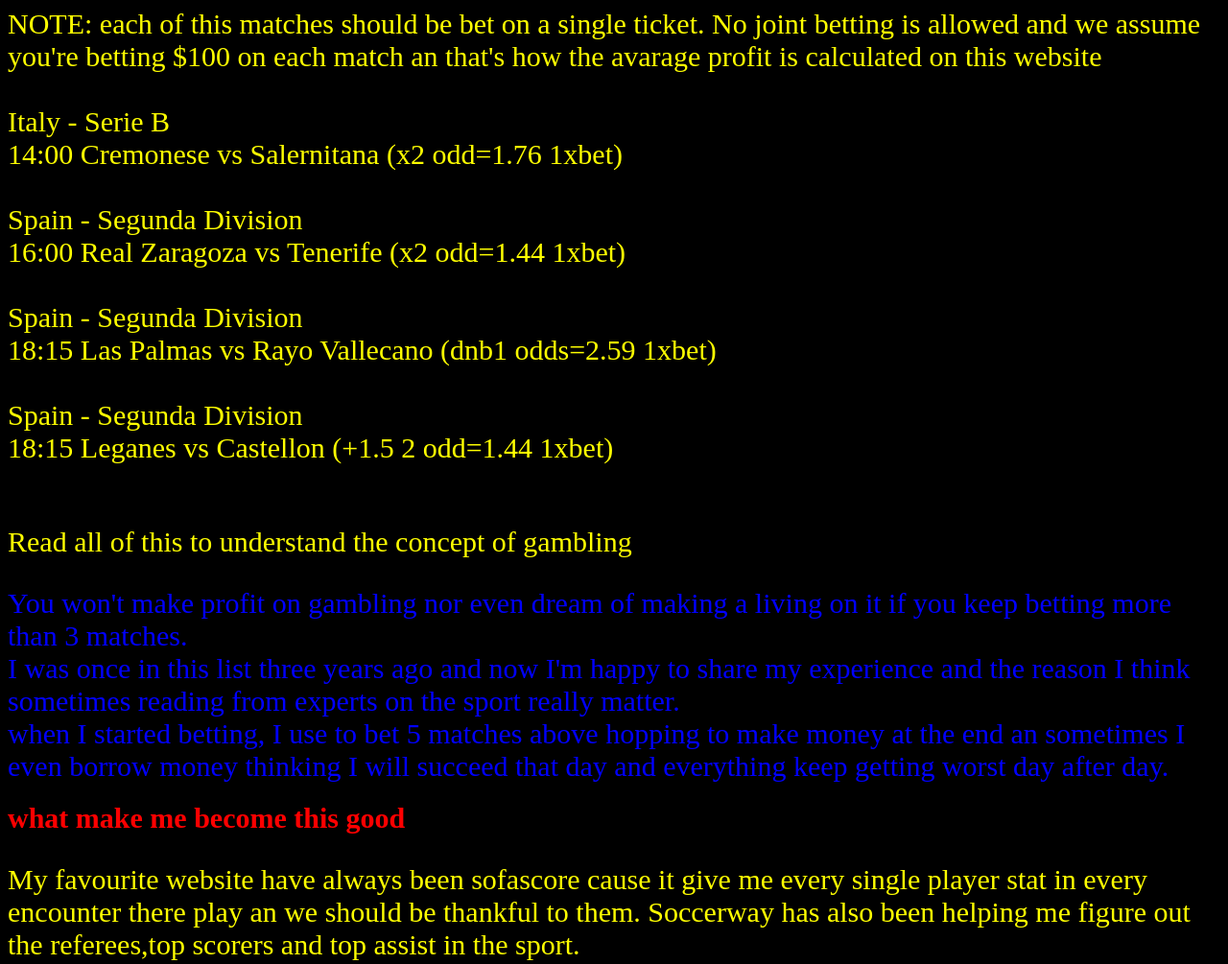
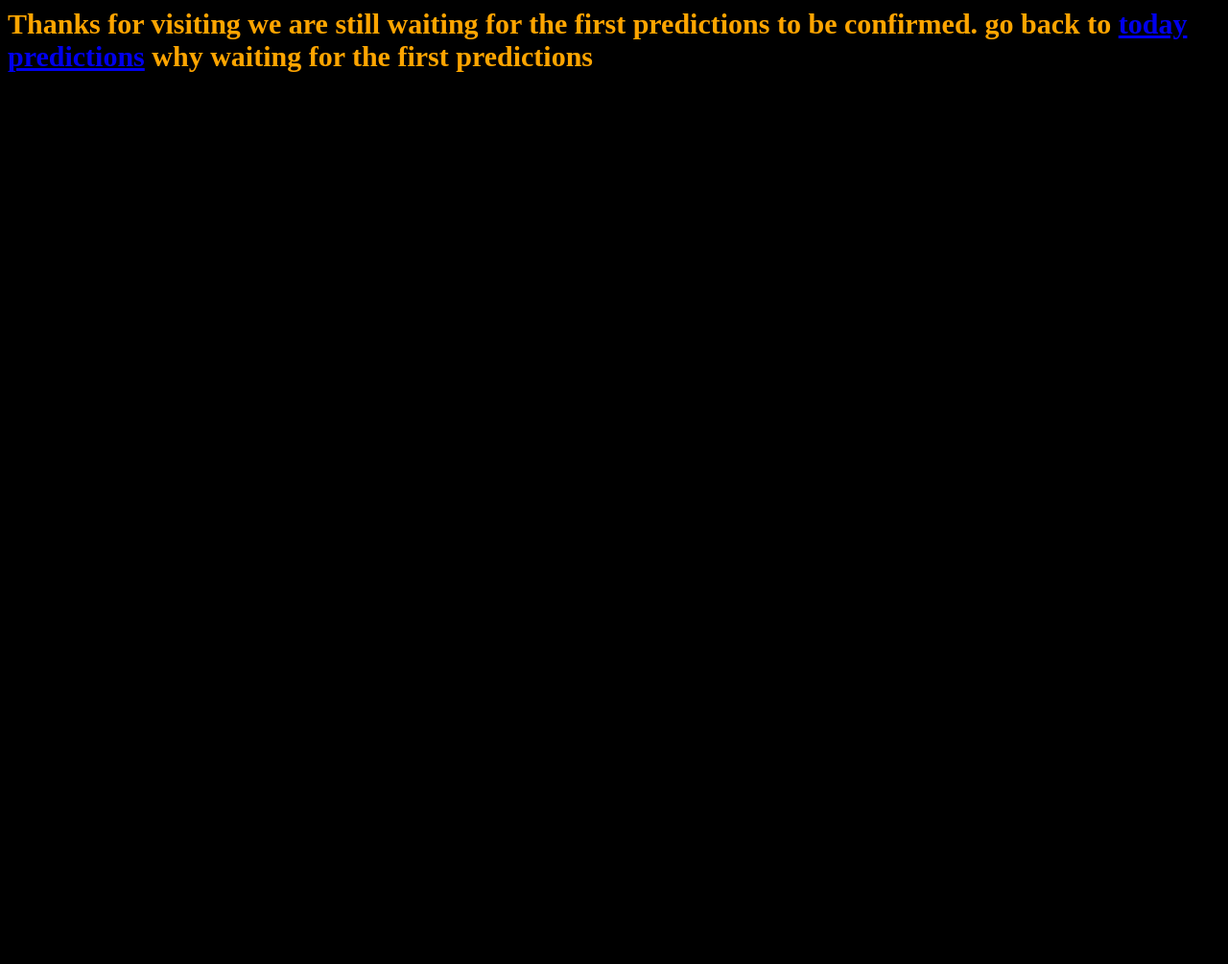
Before and after one commit to ambe90/ambe90, a plain HTML site: page index1.html in a window 1280 px wide. Shown: the top 1005 px of the page at 96% size. After the commit the page ends 800 px from the top, so only its background shows below. Drawn offline with Linux system fonts and the light colour scheme.

Commit message:
Update index1.html

```diff
--- a/index1.html
+++ b/index1.html
@@ -1,49 +1,5 @@
 <HTML>
-<head>
-<script data-ad-client="ca-pub-3510434137167266" async src="https://pagead2.googlesyndication.com/pagead/js/adsbygoogle.js"></script>
-</head>
-<style>
-body {
-background : black;
-font-size : 40px;
-}
-p {
-color : yellow;
-font-size : 30px;
-}
-h {
-color : blue;
-font-size : 30px;
-}
-h1{
-color : red;
-font-size : 30px;
-}
-p2 {
-color : orange;
-font-size : 30px;
-</style>
-<body>
-<script data-ad-client="ca-pub-3510434137167266" async src="https://pagead2.googlesyndication.com/pagead/js/adsbygoogle.js"></script>
-<P>
-NOTE: each of this matches should be bet on a single ticket. No joint betting is allowed and we assume you're betting $100 on each match an that's how the avarage profit is calculated on this website
-<br><br>
-Italy - Serie B<br>
-14:00 Cremonese vs Salernitana (x2 odd=1.76 1xbet)
-<br><br>
-Spain - Segunda Division<br>
-16:00 Real Zaragoza vs Tenerife (x2 odd=1.44 1xbet)
-<br><br>
-Spain - Segunda Division<br>
-18:15 Las Palmas vs Rayo Vallecano (dnb1 odds=2.59 1xbet)
-<br><br>
-Spain - Segunda Division<br>
-18:15 Leganes vs Castellon (+1.5 2 odd=1.44 1xbet)<br><br></p>
-<p> Read all of this to understand the concept of gambling</p>
-<h>You won't make profit on gambling nor even dream of making a living on it if you keep betting more than 3 matches.<br>I was once in this list three years ago and now I'm happy to share my experience and the reason I think sometimes reading from experts on the sport really matter.<br>when I started betting, I use to bet 5 matches above hopping to make money at the end an sometimes I even borrow money thinking I will succeed that day and everything keep getting worst day after day.<br></h>
-<h1>what make me become this good</h1>
-<p> My favourite website have always been sofascore cause it give me every single player stat in every encounter there play an we should be thankful to them. Soccerway has also been helping me figure out the referees,top scorers and top assist in the sport.</p>
-<p2>I spend about 1hour predicting a single game now following each an every single player stats in the last four matches there have played taking note of any important player if he is injured or will not play for some reason and this have really been boosting my success on this sport and sharing this to you really matters.<br> when you bet, you take note of the important players especially the tackling midfielders and if a yellow card is been giving to this type of players, expect to see that team receive a goal most often when the top guy got yellow carded in the first half. Your can verify what happen when casimero get yellow carded earlier in real Madrid fixtures.<br> predicting one or 2 matches will help you concentrate more on the fixtures leading to more success as compared to betting on five matches.<br> wagering $50 to win $75 at odd of 1.50(one match) is batter than wagering $10 hopping to win $500 at odd 50.00(8 matches).<br> After your predict your matches, stay up to date with the lineups. Most of them are available in most websites when it's 1hour or 30min to the match.<br>
-<h1> NOTE: everything here is base on my own understanding on this sport.
-<body>
+<body style="background-color:black;">
+<h1 style="color:orange;font-size : 30px;">Thanks for visiting we are still waiting for the first predictions to be confirmed. go back to <a href="index2.html";>today predictions</a> why waiting for the first predictions<h1>
+</body>
 </HTML>
```
